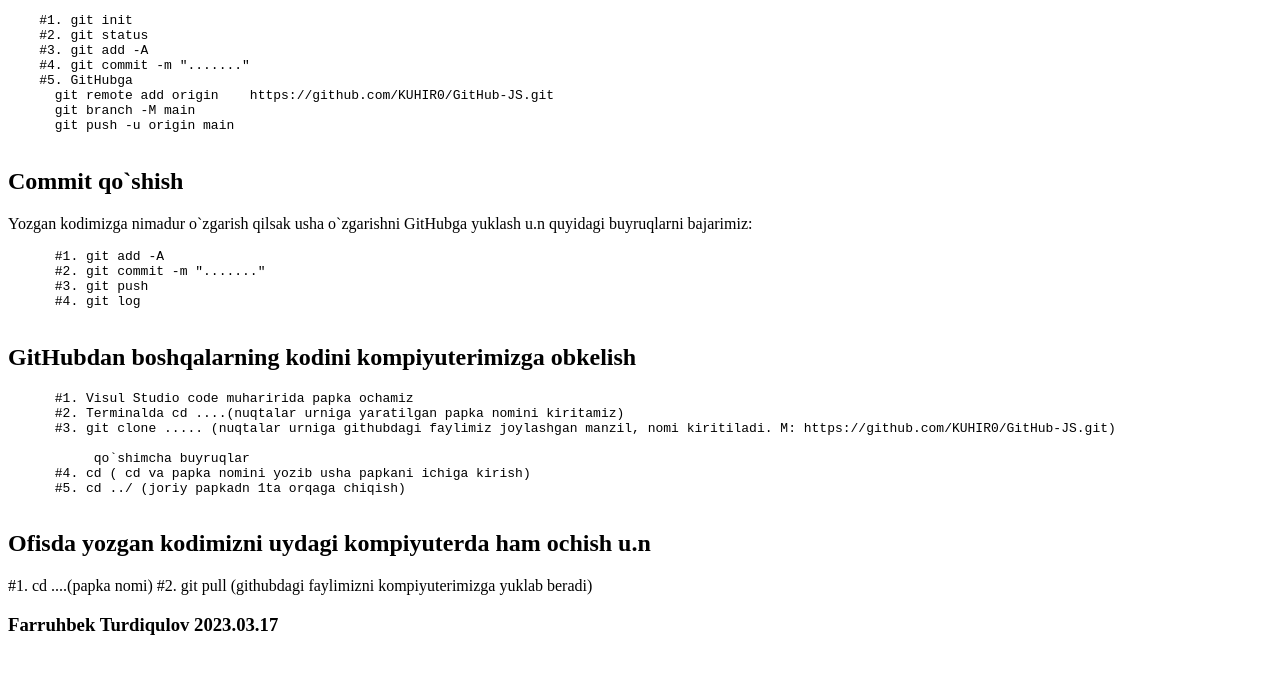
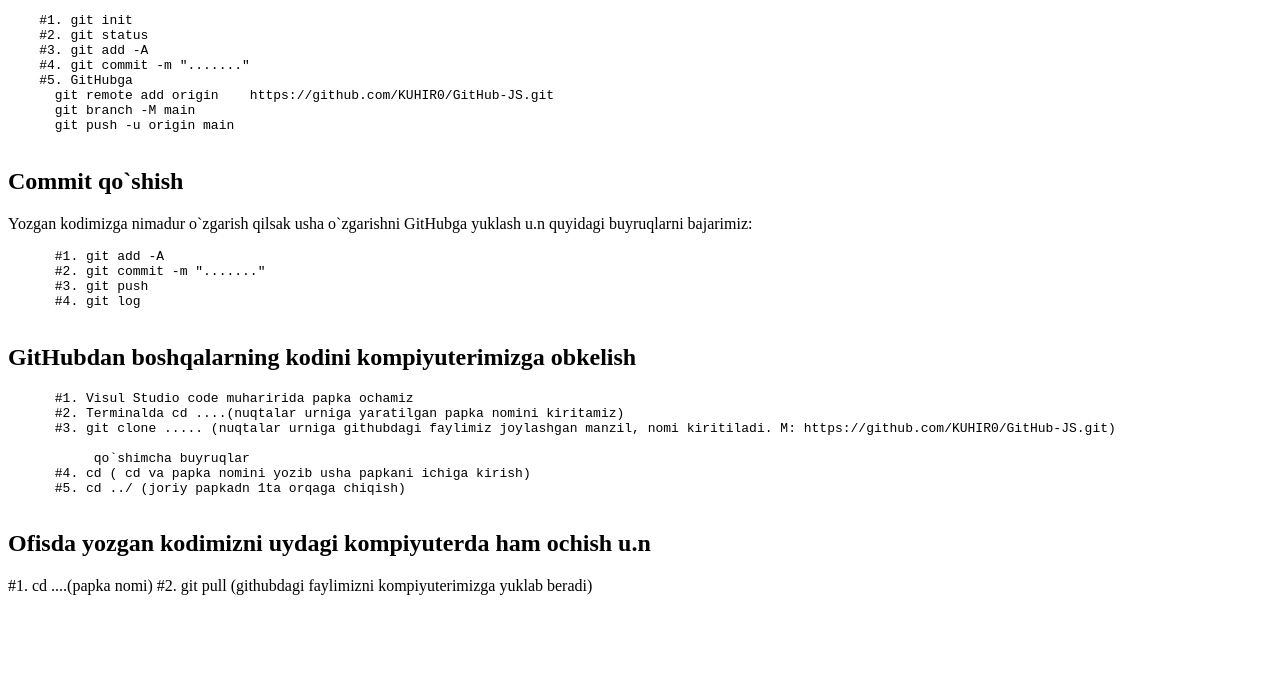
Before and after one commit to KUHIR0/GitHub-JS, a plain HTML site: page index.html in a window 1280 px wide. Shown: the part 101-774 px from the top of the page. Drawn offline with Linux system fonts and the light colour scheme.

Commit message:
initial commit

```diff
--- a/index.html
+++ b/index.html
@@ -49,7 +49,7 @@
     #1. cd ....(papka nomi)
     #2. git pull (githubdagi faylimizni kompiyuterimizga yuklab beradi)
 
-    <h3>Farruhbek Turdiqulov 2023.03.17</h3>
+
 
     <script src="script.js"></script>
 </body>
```
